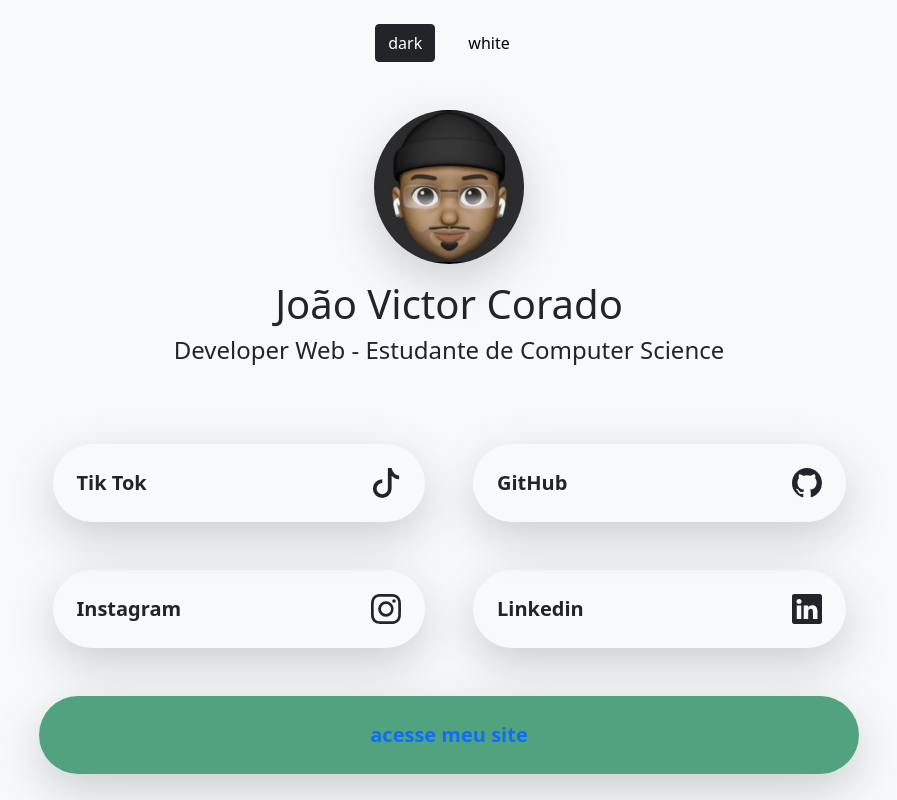
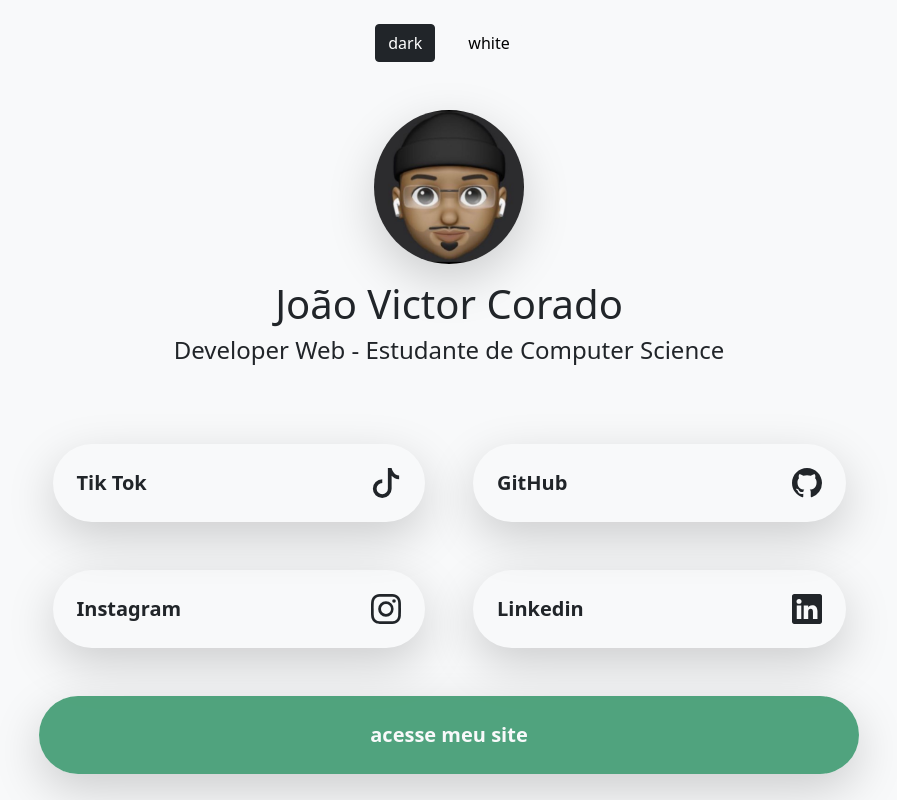
Before and after one commit to jvcorado/profileMedia, a plain HTML site: page index.html in a window 1280 px wide. Shown: the whole page, without its empty margins (191-1088 px from the left). Drawn offline with Linux system fonts and the light colour scheme.

Commit message:
Update index.html

```diff
--- a/index.html
+++ b/index.html
@@ -54,7 +54,7 @@
                 </div>
             </div>
             <div class="col-sm-11 bg-success p-4  rounded-pill mt-5  bg-opacity-75 shadow-lg text-center">
-                <a  class=" text-decoration-none" href="">acesse meu site</a>
+                <a class=" text-decoration-none text-light" href="">acesse meu site</a>
             </div>
         </div>
     </div>
```
